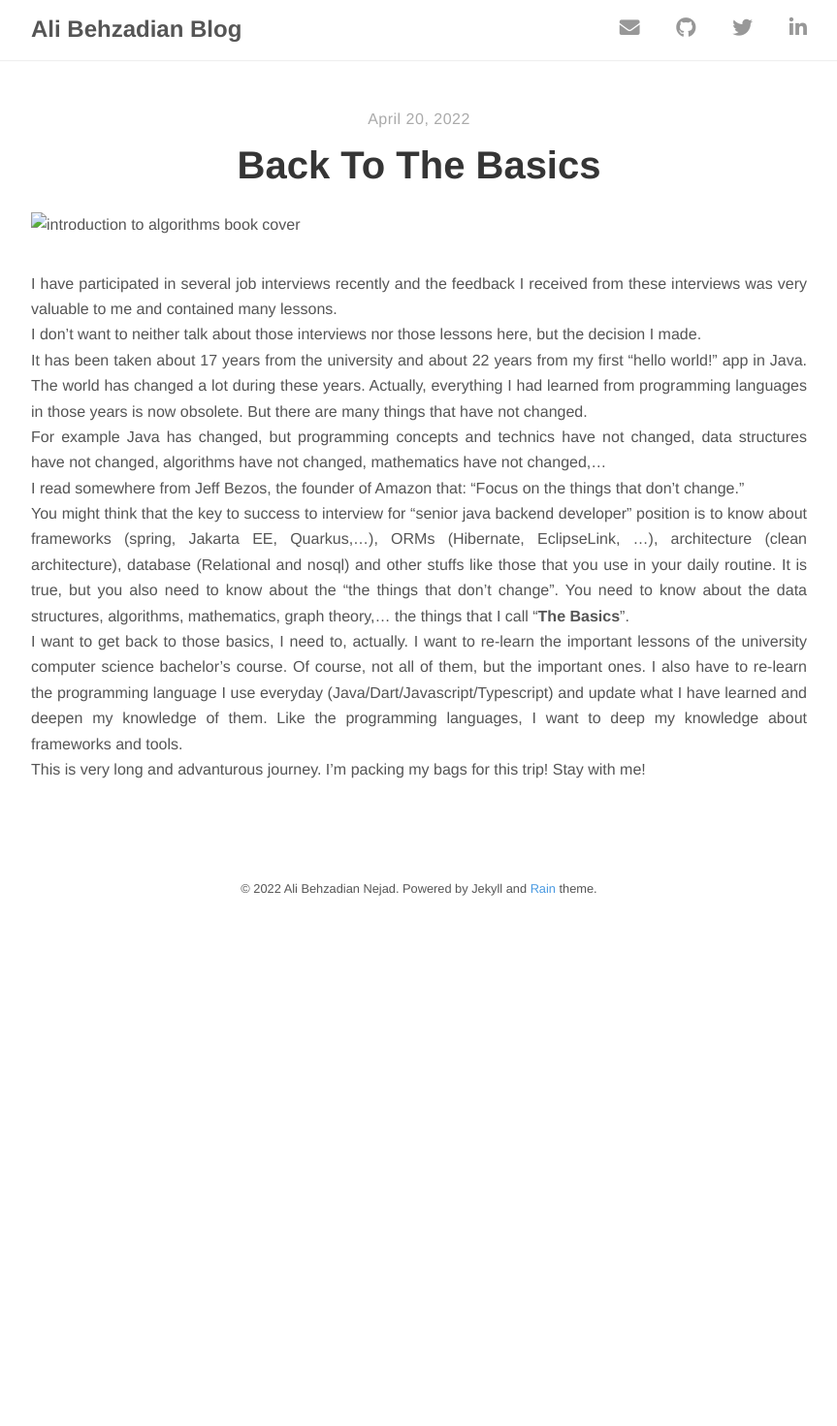
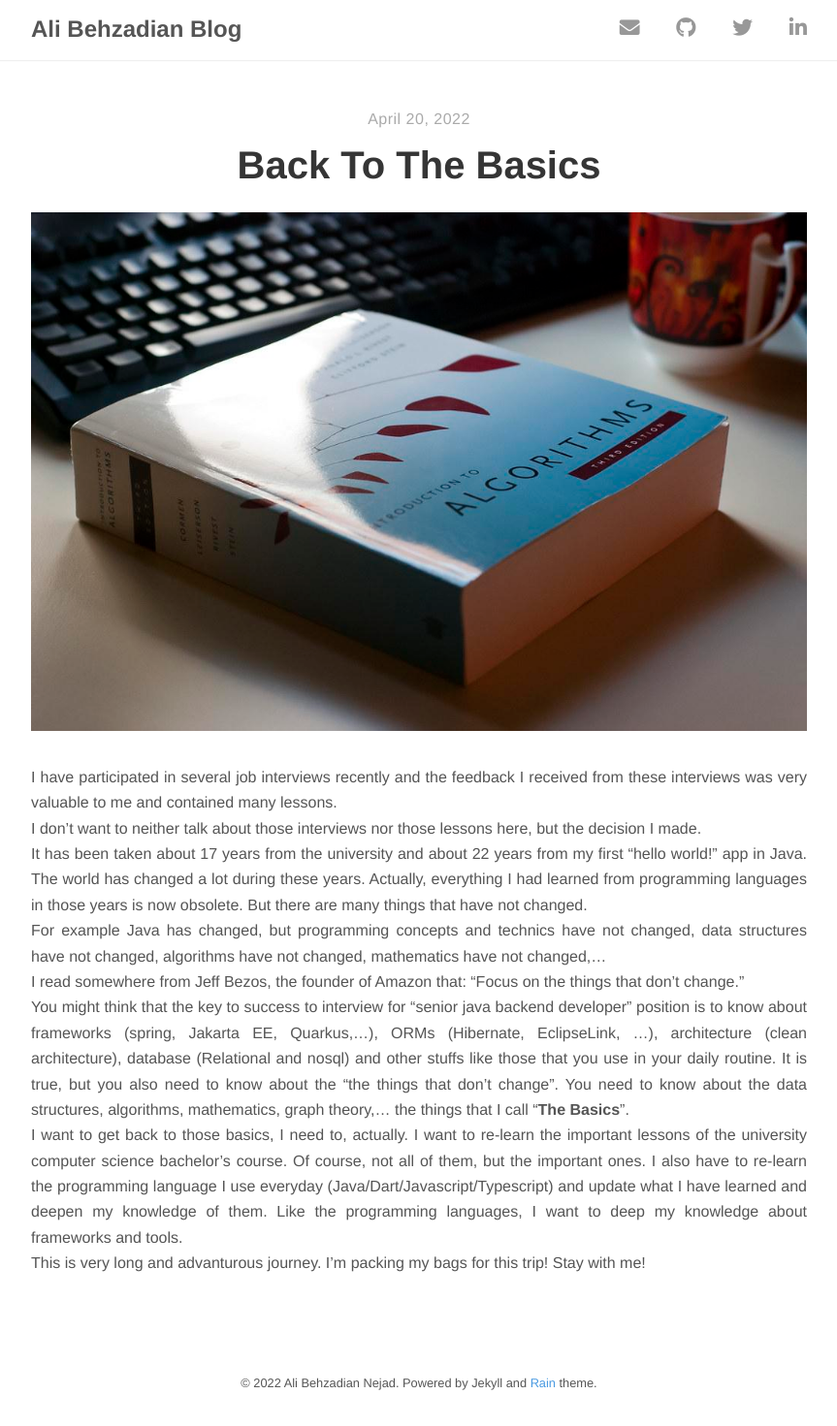
Before and after one commit to alibehzadian/blog, a Jekyll site: the page built from _posts/2022-04-20-Back-to-the-basics.md, in a window 1280 px wide. Shown: the whole page at 97% size, without its empty margins (208-1071 px from the left). Built offline with Jekyll 4.4.1, drawn with Linux system fonts in a browser that asks for light colours; nearby versions of some CDN libraries; our own code applies the rules of GitHub Pages for plain Markdown files; before the commit the page ends 962 px from its top, so only the background shows below that.

Commit message:
fix image url

```diff
--- a/_posts/2022-04-20-Back-to-the-basics.md
+++ b/_posts/2022-04-20-Back-to-the-basics.md
@@ -1,4 +1,4 @@
-![introduction to algorithms book cover](2022-04-20-back-to-basics-cover.jpg)
+![introduction to algorithms book cover](/images/2022-04-20-back-to-basics-cover.jpg)
 I have participated in several job interviews recently and the feedback I received from these interviews was very valuable to me and contained many lessons.
 I don't want to neither talk about those interviews nor those lessons here, but the decision I made.
 It has been taken about 17 years from the university and about 22 years from my first "hello world!" app in Java. The world has changed a lot during these years. Actually, everything I had learned from programming languages in those years is now obsolete. But there are many things that have not changed.
```
